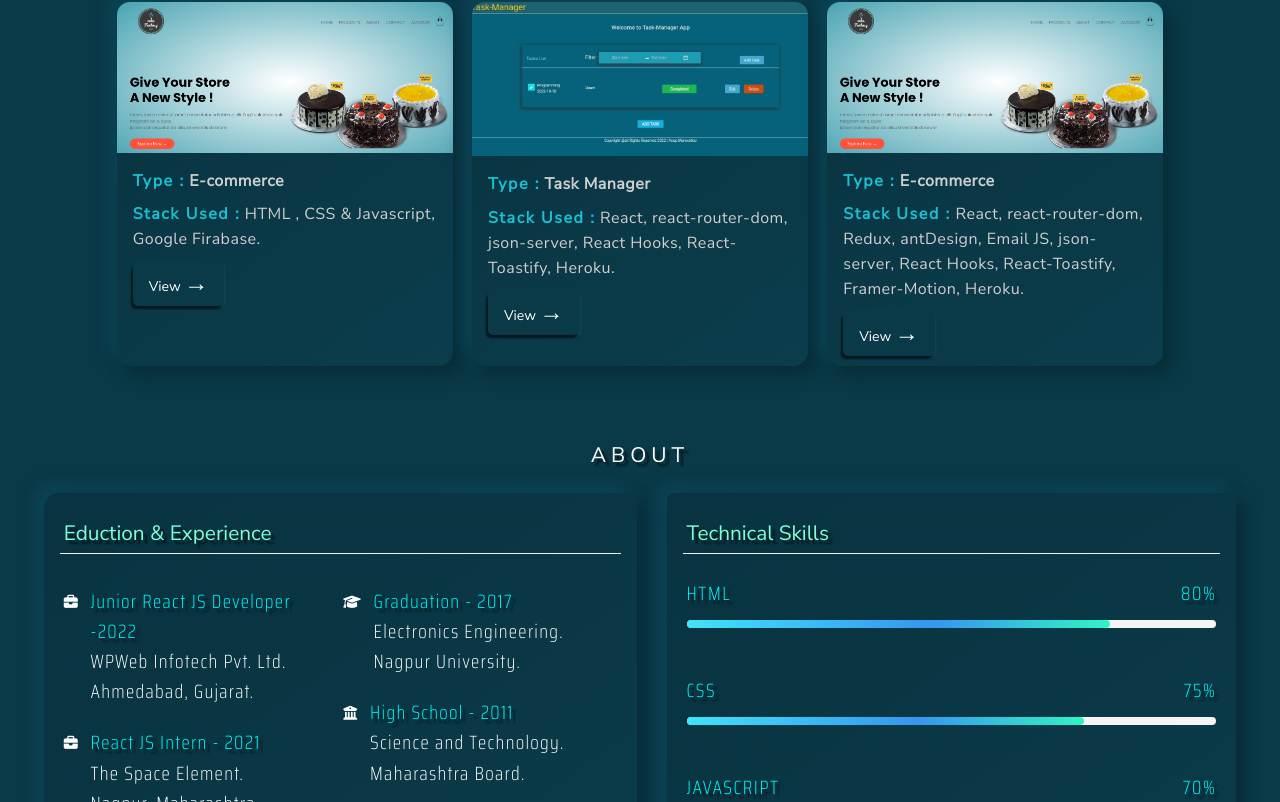
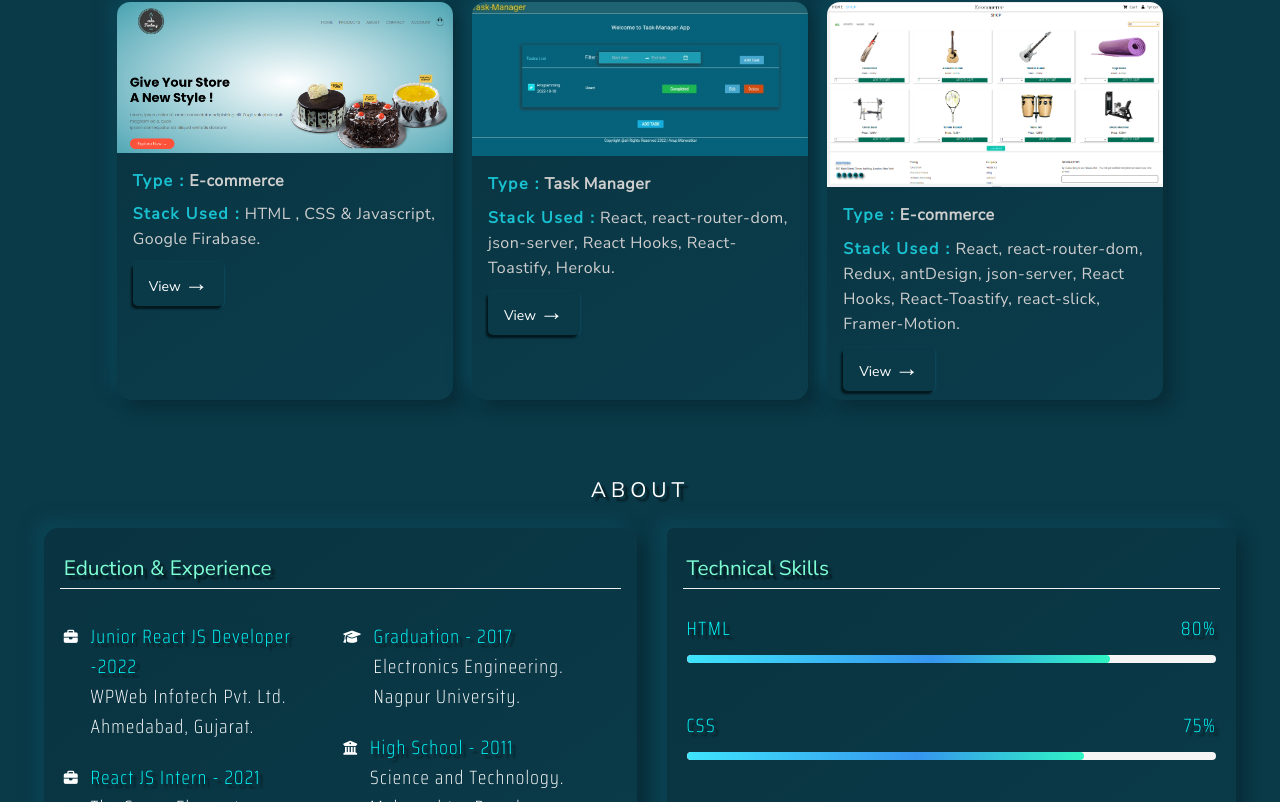
Before and after one commit to anupreact/Modern-Portfolio, a React (Create React App) app: page / in a window 1280 px wide. Shown: the part 2430-3232 px from the top of the page. Built offline with nearby package versions, Linux system fonts and the light colour scheme.

Commit message:
ecom image added, stack fixed

```diff
--- a/src/components/Home/Project.jsx
+++ b/src/components/Home/Project.jsx
@@ -6,6 +6,7 @@ import { useScroll } from "../useScroll";
 
 import cake from "../../images/project.png";
 import task from "../../images/task002.jpg";
+import ecomshop from "../../images/Ecom-shop.png";
 
 const Project = (props) => {
   const [element, controls] = useScroll();
@@ -25,11 +26,11 @@ const Project = (props) => {
       url: "https://react-task-managerr.herokuapp.com/",
     },
     {
-      image: cake,
+      image: ecomshop,
       title: "E-commerce",
       description:
-        "React, react-router-dom, Redux, antDesign, Email JS, json-server, React Hooks, React-Toastify, Framer-Motion, Heroku.",
-      url: "https://cakes-fantasy.web.app",
+        "React, react-router-dom, Redux, antDesign, json-server, React Hooks, React-Toastify, react-slick, Framer-Motion.",
+      url: "https://github.com/anupreact/Ecommerce-Shop",
     },
   ];
 
```
Also changed, not shown: src/images/Ecom-shop.png (added).
